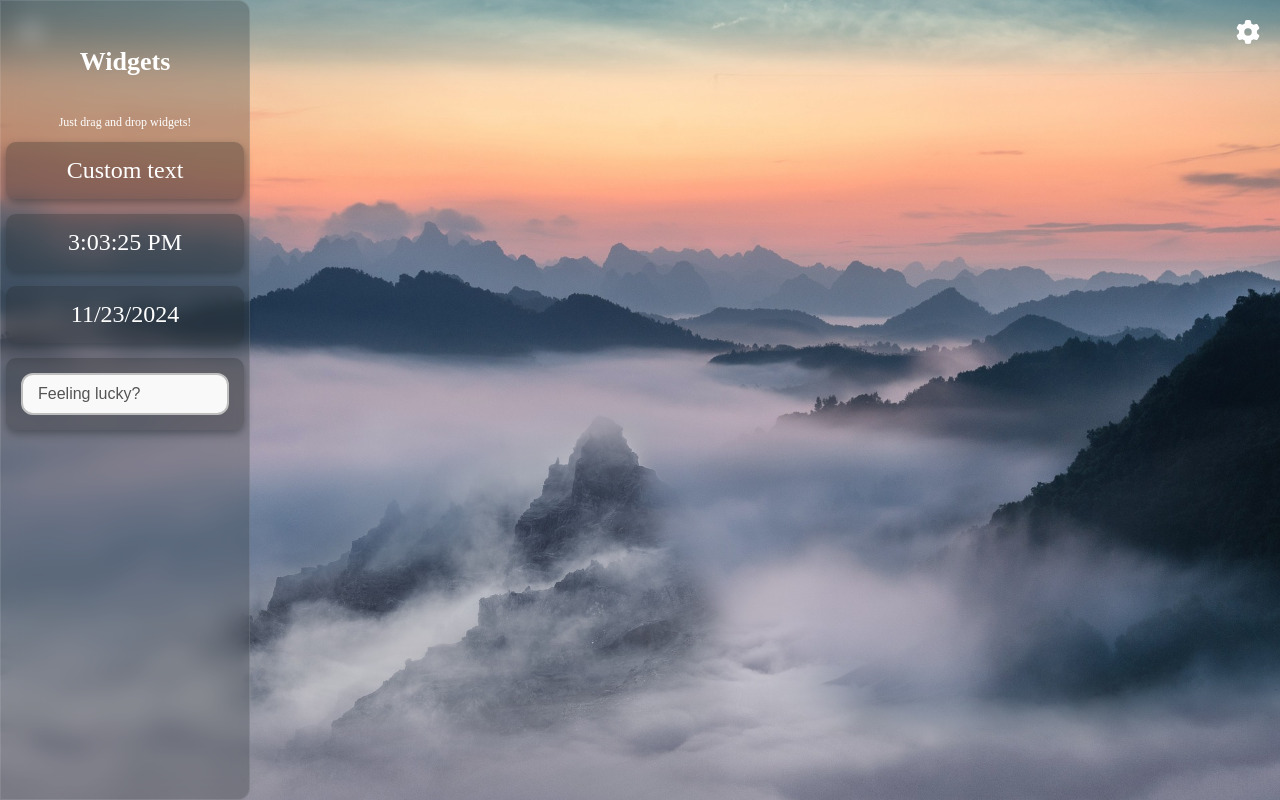
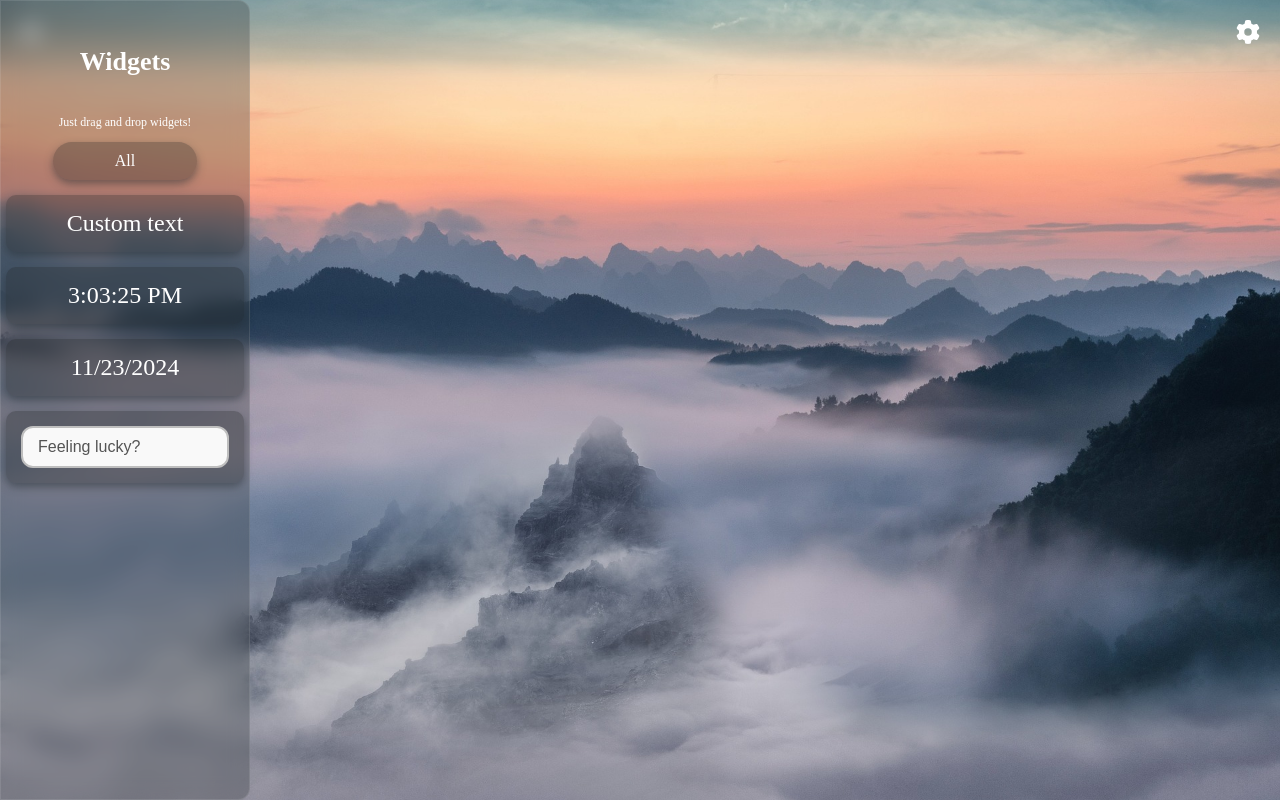
Before and after one commit to BXn4/Kofitab, a website built with webpack: page src/views/home.html in a window 1280 px wide. Both pictures are taken after a click on the button 32 px from the left and 32 px from the top of the page. Built offline with nearby package versions, Linux system fonts and the light colour scheme; files whose address does not match are found by name.

Commit message:
Added widgets filter

```diff
--- a/src/assets/styles/home.css
+++ b/src/assets/styles/home.css
@@ -260,3 +260,13 @@ input:checked + .slider:before {
 #cancel-widget-drag p {
     display: block;
 }
+#menu-category-filter {
+    width: 60%;
+    padding: 10px;
+    margin-bottom: 15px;
+    text-align: center;
+    border-radius: 36px;
+    box-shadow: 0 4px 8px rgba(36, 46, 51, 0.5);
+    background-color: rgba(30, 35, 37, 0.3);
+    cursor: pointer;
+}
--- a/src/main.ts
+++ b/src/main.ts
@@ -1,5 +1,5 @@
 import { loadLocale, getLocalizedText } from "./utils/locales";
-import { widgets } from "./utils/widgetBuilder";
+import { getWidgets, WidgetCategory } from "./utils/widgetBuilder";
 import { config, settings } from "./utils/settings";
 
 document.addEventListener("DOMContentLoaded", () => {
@@ -127,10 +127,16 @@ function createWidgetsMenu() {
   comment.className = "menu-comment text";
   comment.textContent = "Just drag and drop widgets!";
 
+  const menu_category_filter = document.createElement("div");
+  menu_category_filter.id = "menu-category-filter";
+  menu_category_filter.className = "text";
+  menu_category_filter.textContent = "All";
+
   widgets_menu_container.appendChild(title);
   widgets_menu_container.appendChild(comment);
+  widgets_menu_container.appendChild(menu_category_filter);
 
-  widgets.forEach((widget) => {
+  getWidgets(WidgetCategory.All).forEach((widget) => {
     const widget_object = document.createElement("div");
     widget_object.classList.add(widget.className);
     widget_object.innerHTML = widget.content;
--- a/src/utils/widgetBuilder.ts
+++ b/src/utils/widgetBuilder.ts
@@ -18,36 +18,48 @@ enum WidgetType {
 };
 
 enum WidgetCategory {
+    All = "All",
     Text = "Text",
     Time = "Time",
     Date = "Date",
     Search = "Search",
     Weather = "Weather",
-    Music = "Music",
+    Media = "Media",
 };
 
-function createWidgets(type: WidgetType): { content: string; category: WidgetCategory } {
-    switch (type) {
-        case WidgetType.Text:
-            return { content: TextWidget, category: WidgetCategory.Text };
-        case WidgetType.Time:
-            return { content: TimeWidget, category: WidgetCategory.Time };
-        case WidgetType.Date:
-            return { content: DateWidget, category: WidgetCategory.Date };
-        case WidgetType.Search:
-            return { content: SearchWidget, category: WidgetCategory.Search };
-    }
-}
+const Widgets: Widget[] = [
+    {
+        type: WidgetType.Text,
+        category: WidgetCategory.Text,
+        className: "widget-box",
+        content: TextWidget,
+    },
+    {
+        type: WidgetType.Time,
+        category: WidgetCategory.Time,
+        className: "widget-box",
+        content: TimeWidget,
+    },
+    {
+        type: WidgetType.Date,
+        category: WidgetCategory.Date,
+        className: "widget-box",
+        content: DateWidget,
+    },
+    {
+        type: WidgetType.Search,
+        category: WidgetCategory.Search,
+        className: "widget-box",
+        content: SearchWidget,
+    },
+];
 
-const widgets: Widget[] = Object.values(WidgetType).map((type) => {
-    const { content, category: WidgetCategory } = createWidgets(type);
+function getWidgets(category: WidgetCategory): Widget[] {
+    if (category === WidgetCategory.All) {
+        return Widgets;
+    };
 
-    return {
-        type,
-        category: WidgetCategory,
-        className: 'widget-box',
-        content,
-    };
-});
+    return Widgets.filter(widget => widget.category === category);
+};
 
-export { widgets };
+export { getWidgets, WidgetCategory };
```
